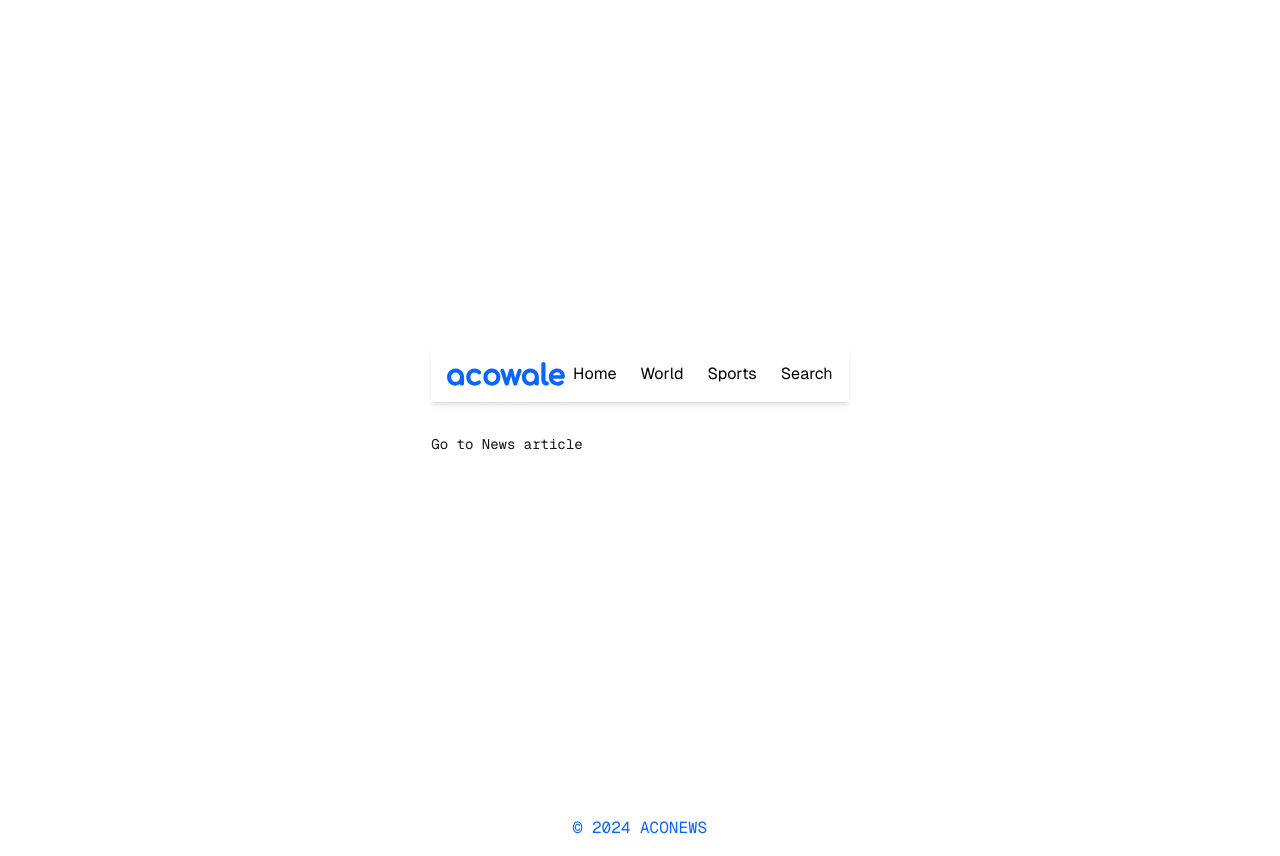
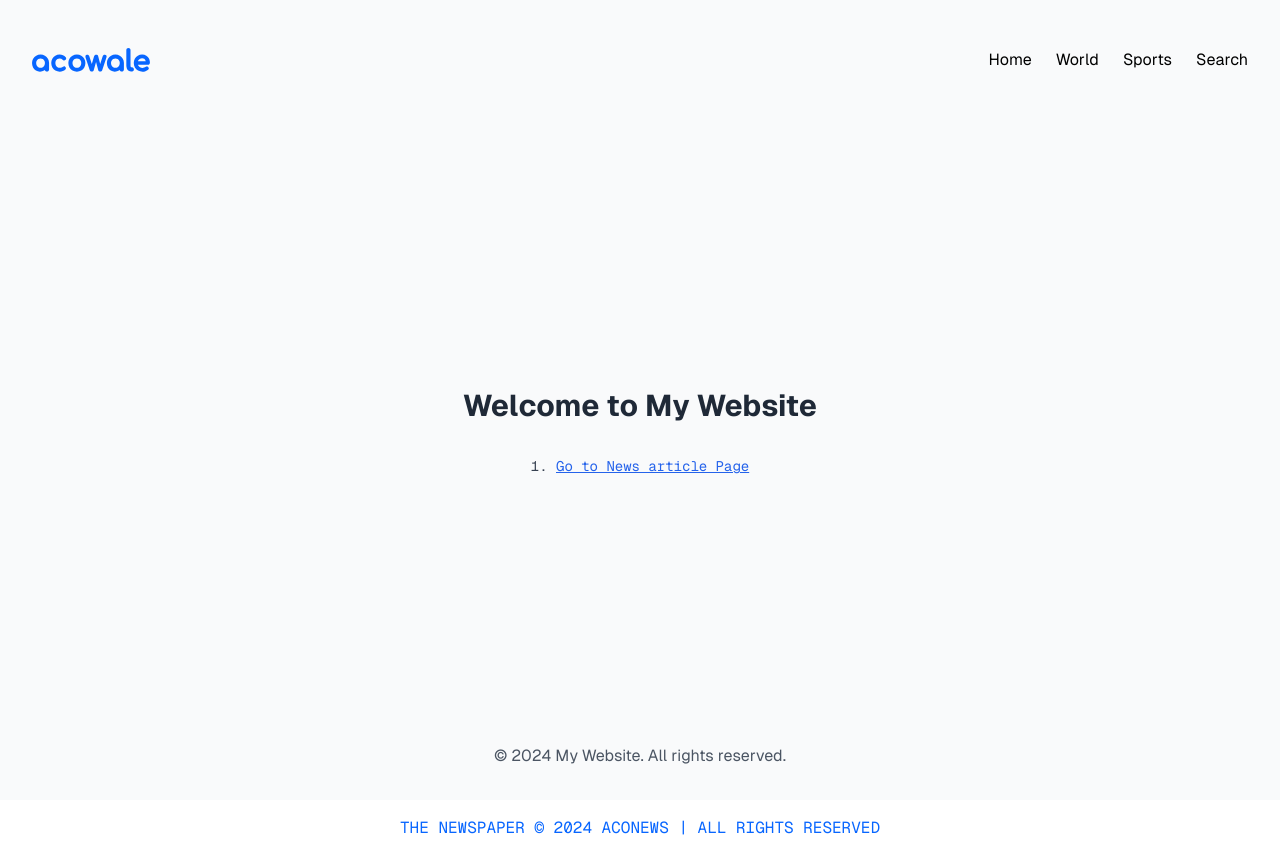
Before and after one commit to Malini04/aconews_project, a Next.js app: page / in a window 1280 px wide. Built offline with nearby package versions, Linux system fonts and the light colour scheme.

Commit message:
HomePage Updated

```diff
--- a/app/NewsArticle/page.js
+++ /dev/null
@@ -1,11 +0,0 @@
-import React from 'react'
-
-const page = () => {
-  return (
-    <div>
-      This shows the news article
-    </div>
-  )
-}
-
-export default page
--- a/app/components/FeaturedStories.js
+++ b/app/components/FeaturedStories.js
@@ -54,7 +54,7 @@ const FeaturedStories = () => {
       <div className="border-b-4 border-gray-300 mb-0.5"></div>
       <div className="border-b-2 border-gray-300 mb-4"></div>
 
-      <div className="grid grid-cols-2 gap-4 mb-4">
+      <div className="grid grid-cols-2 gap-4 mb-8">
         {/* Map through newsStories array */}
         {newsStories.map((story) => (
           <div key={story.id}>
@@ -65,7 +65,7 @@ const FeaturedStories = () => {
             />
 
             {/* News Info */}
-            <div className="text-sm text-gray-500 mb-2 text-red-500">
+            <div className="text-sm hover:text-gray-500 mb-2 text-red-500">
               <span>{story.date}</span> | <span>{story.category}</span>
             </div>
 
@@ -93,9 +93,9 @@ const FeaturedStories = () => {
 
       <div className="border-b-4 border-gray-700 mb-0.5"></div>
 
-      <a href="/news/daily-feed" className="text-red-500 hover:text-gray-500 ">
-          View More Posts
-        </a>
+      <a href="/news/daily-feed" className="text-red-500 hover:text-gray-500">
+        View More Posts
+      </a>
     </div>
   );
 };
--- a/app/components/Navbar.js
+++ b/app/components/Navbar.js
@@ -1,27 +1,35 @@
-// components/Navbar.js
 import Link from 'next/link';
 
 const Navbar = () => {
   return (
-    <nav className="bg-acowale-blue p-4 shadow-md">
+    <nav className="bg-acowale-blue py-4">
       <div className="container mx-auto flex justify-between items-center">
-        <h1 className="text-black text-2xl font-bold">
-            <Link href="/" >
-                <img src="/aw-logo-blu.svg" alt="Logo" width={117.77} height={24} style={{ marginRight: '8px' }} />
-            </Link>
+        {/* Logo */}
+        <h1 className="text-white text-2xl font-bold flex items-center">
+          <Link href="/">
+            <img
+              src="/aw-logo-blu.svg"
+              alt="Logo"
+              width={117.77}
+              height={24}
+              className="mr-2"
+            />
+          </Link>
         </h1>
+
+        {/* Navigation Links */}
         <ul className="flex space-x-6">
           <li>
-            <Link href="/" className="text-black hover:text-gray-300">Home</Link>
+            <Link href="/" className="text-black hover:text-gray-500 transition-colors">Home</Link>
           </li>
           <li>
-            <Link href="/category/world" className="text-black hover:text-gray-300">World</Link>
+            <Link href="/category/world" className="text-black hover:text-gray-500 transition-colors">World</Link>
           </li>
           <li>
-            <Link href="/category/sports" className="text-black hover:text-gray-300">Sports</Link>
+            <Link href="/category/sports" className="text-black hover:text-gray-500 transition-colors">Sports</Link>
           </li>
           <li>
-            <Link href="/search" className="text-black hover:text-gray-300">Search</Link>
+            <Link href="/search" className="text-black hover:text-gray-500 transition-colors">Search</Link>
           </li>
         </ul>
       </div>
--- a/app/layout.js
+++ b/app/layout.js
@@ -28,7 +28,7 @@ export default function RootLayout({ children }) {
         {/* <header className="text-center text-acowale-blue">ACONEWS</header> */}
         {/* <Navbar /> */}
         <main className="content">{children}</main>
-        <footer className="text-center text-acowale-blue  footer">© 2024 ACONEWS</footer>
+        <footer className="text-center text-acowale-blue  footer">THE NEWSPAPER © 2024 ACONEWS | ALL RIGHTS RESERVED</footer>
       </body>
     </html>
   );
--- a/app/page.js
+++ b/app/page.js
@@ -3,16 +3,29 @@ import Navbar from "./components/Navbar";
 
 export default function Home() {
   return (
-    <div className="grid grid-rows-[20px_1fr_20px] items-center justify-items-center min-h-screen p-8 pb-20 gap-16 sm:p-20 font-[family-name:var(--font-geist-sans)]">
-      <main className="flex flex-col gap-8 row-start-2 items-center sm:items-start">
-      <Navbar />
+    <div className="grid grid-rows-[auto_1fr_auto] min-h-screen p-8 gap-16 font-[family-name:var(--font-geist-sans)] bg-gray-50">
+      <header className="row-start-1 mb-8">
+        <Navbar />
+      </header>
 
+      <main className="flex flex-col items-center justify-center gap-8 row-start-2 text-center sm:text-left">
+        <h1 className="text-3xl font-bold text-gray-800">Welcome to My Website</h1>
+        <ol className="list-inside list-decimal text-sm text-gray-700 font-[family-name:var(--font-geist-mono)]">
+          {/* Add more list items if needed */}
+          <li>
+            <Link
+              href="./NewsPaper"
+              className="text-blue-600 hover:text-blue-800 underline"
+            >
+              Go to News article Page
+            </Link>
+          </li>
+        </ol>
+      </main>
 
-      <ol className="list-inside list-decimal text-sm text-center sm:text-left font-[family-name:var(--font-geist-mono)]">
-          {/* <li>Home Page</li> */}
-          <Link href='./NewsArticle'>Go to News article</Link>
-      </ol>
-      </main>
+      <footer className="row-start-3 text-center text-gray-600">
+        <p>&copy; 2024 My Website. All rights reserved.</p>
+      </footer>
     </div>
   );
 }
```
Also changed, not shown: app/NewsPaper/page.jsx (renamed from app/ArticlePage/page.jsx, +2 -8 lines), app/search.js (deleted).
